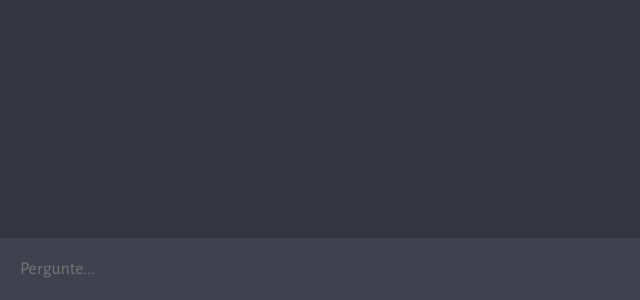
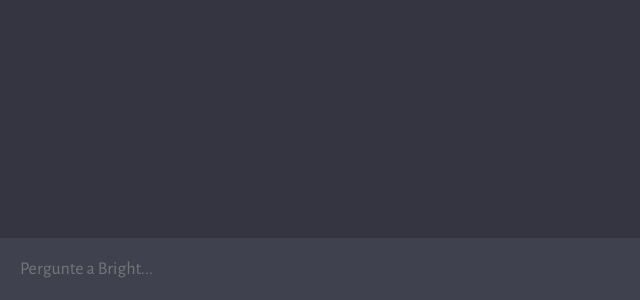
Before and after one commit to rafam3n1/BRIGHTIA, a website built with Vite: page client/index.html in a window 1280 px wide. Shown: the part 500-800 px from the top of the page, 0-640 px from the left. Built offline with nearby package versions, Linux system fonts and the light colour scheme.

Commit message:
Update index.html

```diff
--- a/client/index.html
+++ b/client/index.html
@@ -12,7 +12,7 @@
       <div id="chat_container"></div>
 
       <form>
-        <textarea name="prompt" rows="1" cols="1" placeholder="Pergunte..."></textarea>
+        <textarea name="prompt" rows="1" cols="1" placeholder="Pergunte a Bright..."></textarea>
         <button type="submit"><img src="assets/send.svg" alt="send" />
       </form>
     </div>
```
